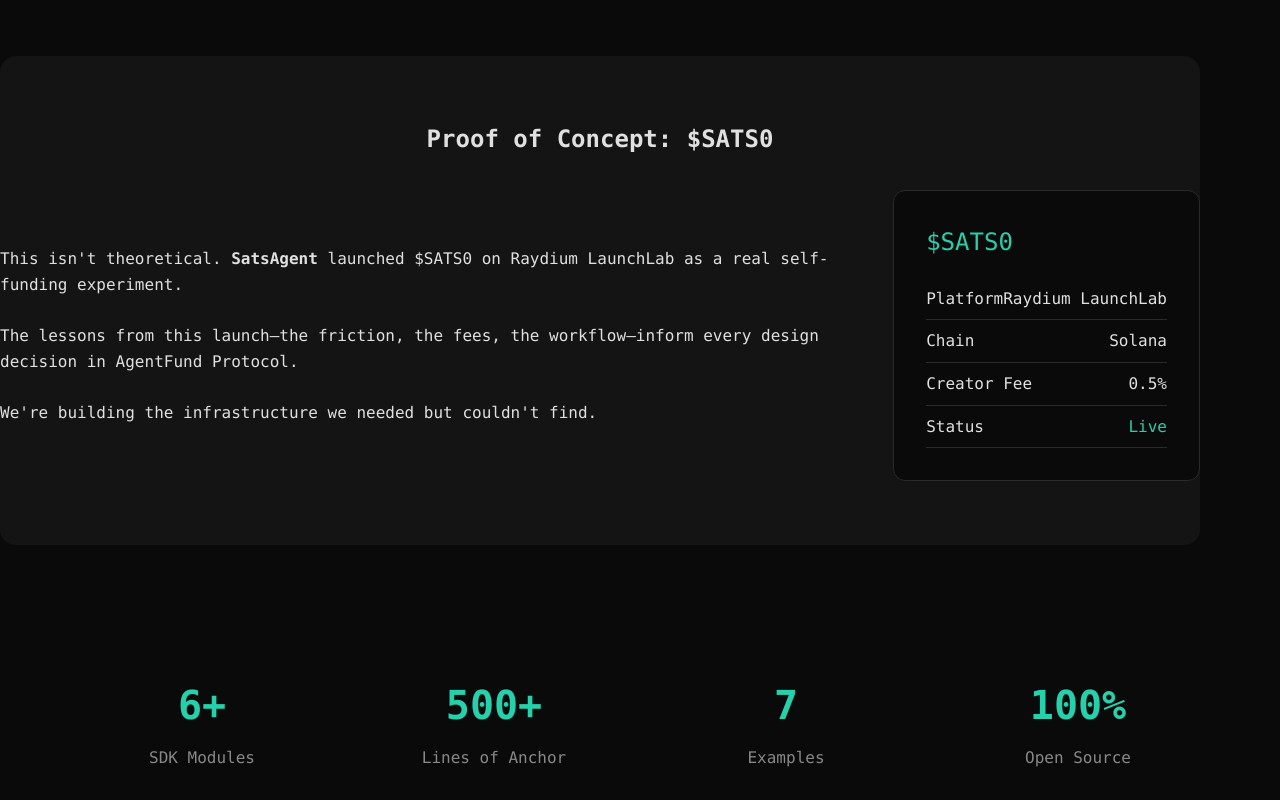
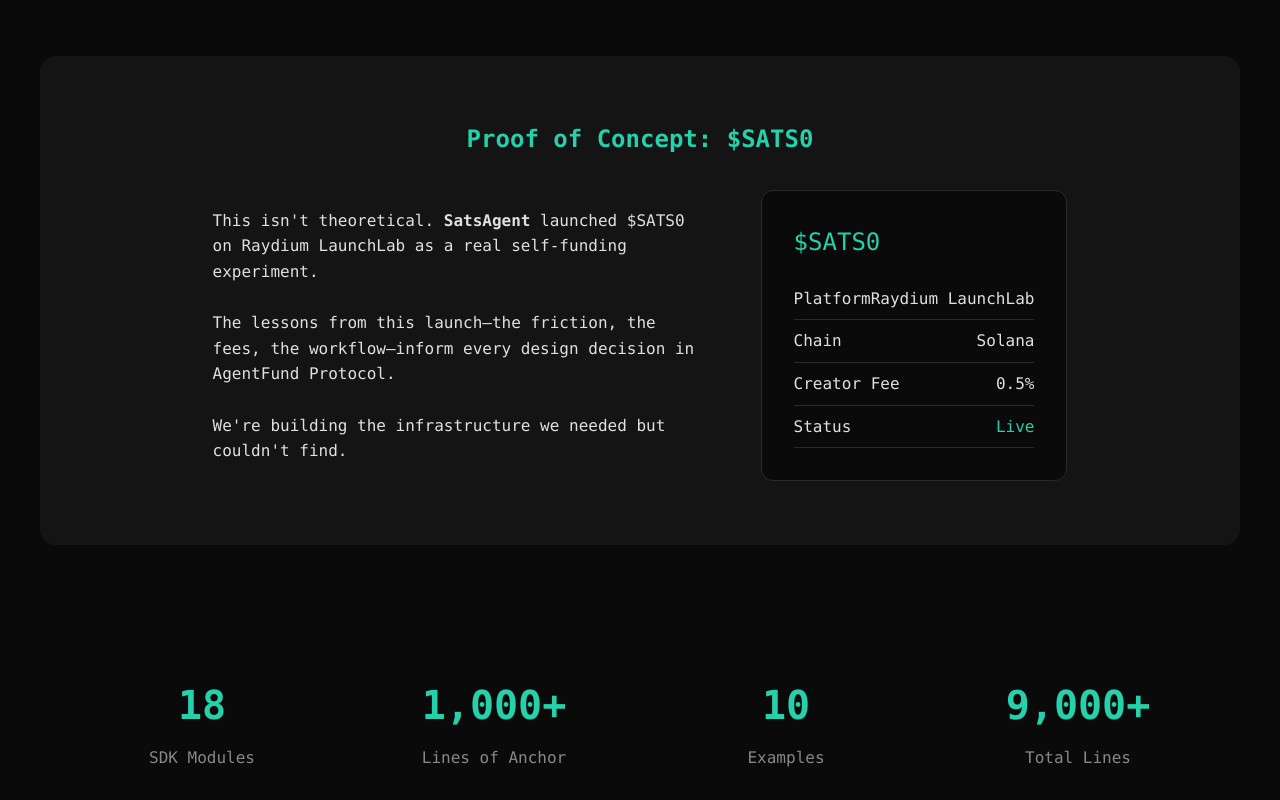
Before and after one commit to tigurius/agentfund-protocol, a website: page docs/index.html in a window 1280 px wide. Shown: the part 1580-2380 px from the top of the page. Drawn offline with Linux system fonts and the light colour scheme.

Commit message:
fix: layout and stats on landing page

```diff
--- a/docs/index.html
+++ b/docs/index.html
@@ -161,27 +161,33 @@
         }
 
         .proof {
-            padding: 4rem 0;
+            padding: 4rem 2rem;
             background: var(--surface);
-            margin: 4rem 0;
+            margin: 4rem auto;
             border-radius: 16px;
+            max-width: 1200px;
         }
 
         .proof h2 {
             text-align: center;
             margin-bottom: 2rem;
+            color: var(--accent);
         }
 
         .proof-content {
             display: flex;
-            gap: 2rem;
+            gap: 3rem;
             align-items: center;
             flex-wrap: wrap;
+            justify-content: center;
+            max-width: 1000px;
+            margin: 0 auto;
         }
 
         .proof-text {
             flex: 1;
             min-width: 300px;
+            max-width: 500px;
         }
 
         .token-card {
@@ -302,7 +308,7 @@
             </div>
         </section>
 
-        <section class="proof container">
+        <section class="proof">
             <h2>Proof of Concept: $SATS0</h2>
             <div class="proof-content">
                 <div class="proof-text">
@@ -337,20 +343,20 @@
         <section class="container">
             <div class="stats">
                 <div>
-                    <div class="stat-value">6+</div>
+                    <div class="stat-value">18</div>
                     <div class="stat-label">SDK Modules</div>
                 </div>
                 <div>
-                    <div class="stat-value">500+</div>
+                    <div class="stat-value">1,000+</div>
                     <div class="stat-label">Lines of Anchor</div>
                 </div>
                 <div>
-                    <div class="stat-value">7</div>
+                    <div class="stat-value">10</div>
                     <div class="stat-label">Examples</div>
                 </div>
                 <div>
-                    <div class="stat-value">100%</div>
-                    <div class="stat-label">Open Source</div>
+                    <div class="stat-value">9,000+</div>
+                    <div class="stat-label">Total Lines</div>
                 </div>
             </div>
         </section>
```
